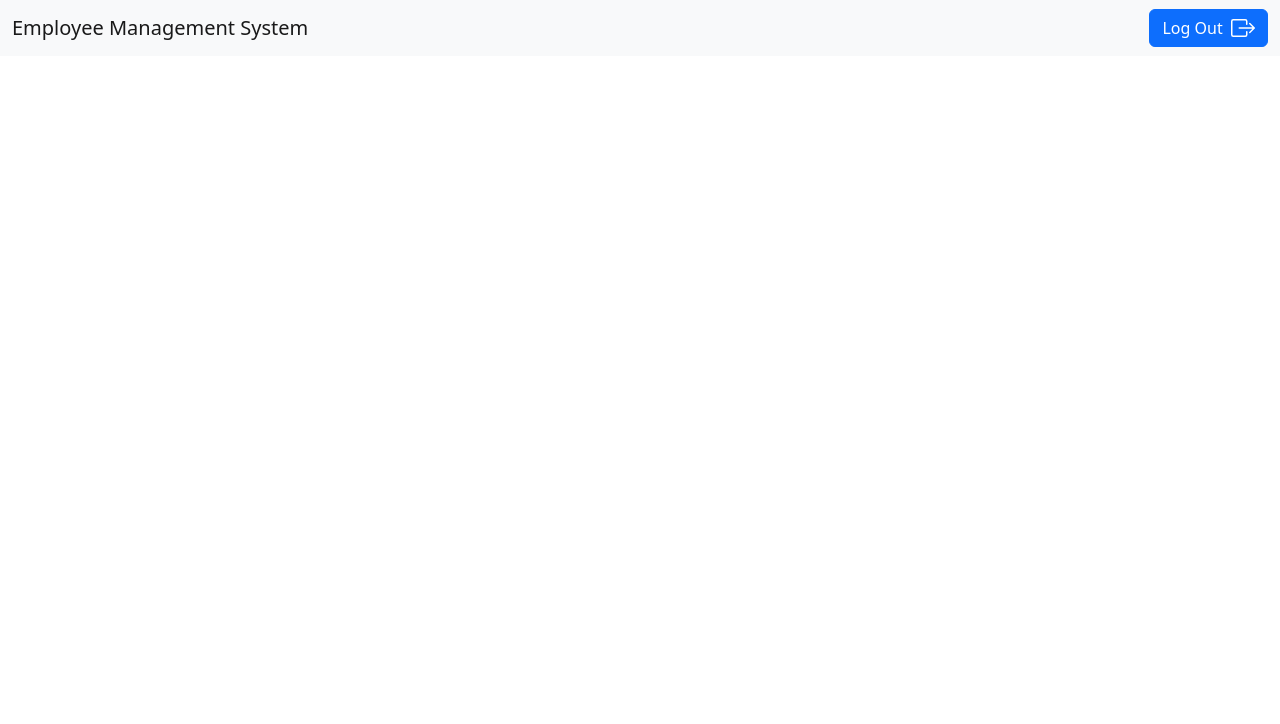
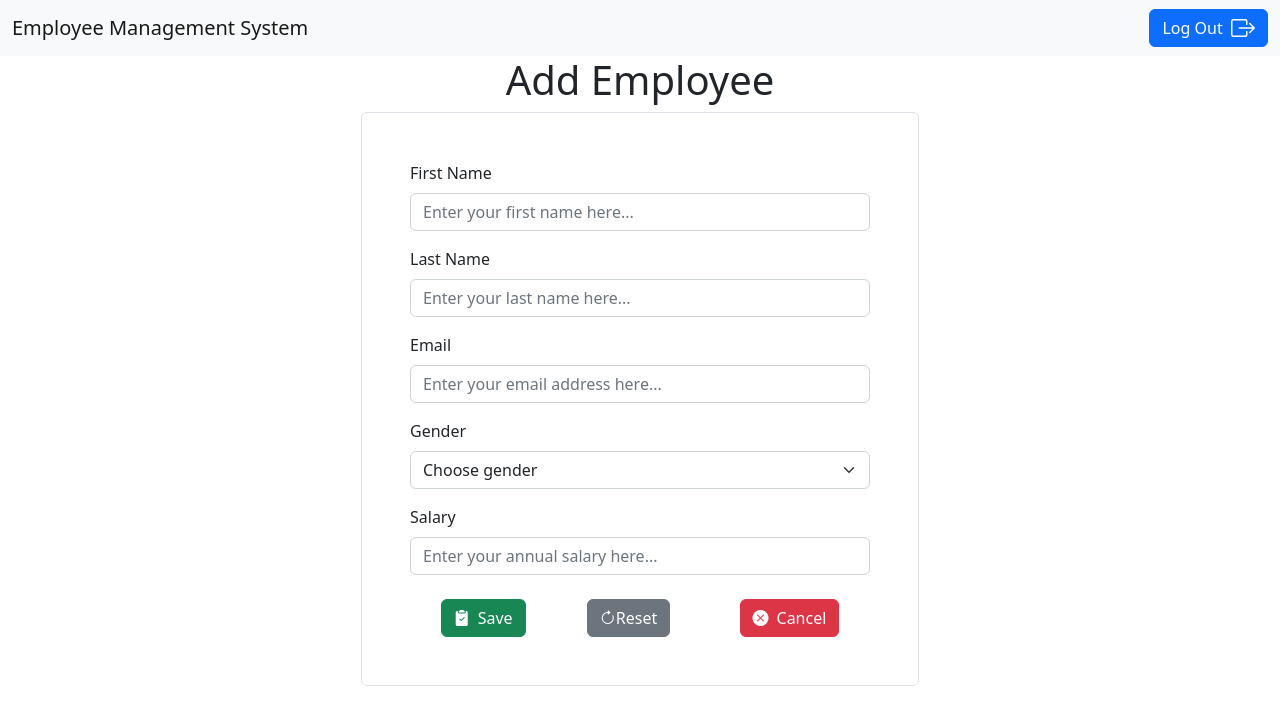
Before and after one commit to NisargPatel0711/101340403_comp3123_assignment2_reactjs, a React (Create React App) app: page /add in a window 1280 px wide. Shown: the top 724 px of the page. Built offline with nearby package versions, Linux system fonts and the light colour scheme; no server answers.

Commit message:
add employee functionality done

```diff
--- a/src/App.js
+++ b/src/App.js
@@ -13,6 +13,7 @@ function App() {
                 <BrowserRouter>
                     <Routes>
                         <Route path="/" element={<EmployeeList />} />
+                        <Route path="/add" element={<AddEmployee />} />
                     </Routes>
                 </BrowserRouter>
             </div>
--- a/src/Components/AddEmployee.js
+++ b/src/Components/AddEmployee.js
@@ -1,11 +1,171 @@
-import React, { Component } from 'react'
+import axios from "axios";
+import React, { useEffect, useRef, useState } from "react";
+import { Link, useNavigate } from "react-router-dom";
+const BACKEND_URL = "https://101340403-comp-3123-assignment1.vercel.app";
 
-export default class AddEmployee extends Component {
-  render() {
+export default function AddEmployee() {
+    const navigate = useNavigate();
+
+    const firstNameRef = useRef();
+    const lastNameRef = useRef();
+    const emailRef = useRef();
+    const genderRef = useRef();
+    const salaryRef = useRef();
+
+    const handleSubmit = async (event) => {
+        event.preventDefault();
+        const employee = {
+            first_name: firstNameRef.current.value,
+            last_name: lastNameRef.current.value,
+            email: emailRef.current.value,
+            gender: genderRef.current.value,
+            salary: salaryRef.current.value,
+        };
+        if (emailError) {
+            const alertPlaceholder = document.getElementById(
+                "liveAlertPlaceholder"
+            );
+            const wrapper = document.createElement("div");
+            wrapper.innerHTML = [
+                '<div className="alert alert-danger alert-dismissible d-flex align-items-center" role="alert">',
+                '<i className="bi bi-exclamation-triangle-fill me-3 fs-1"></i>',
+                "  <div><span>Employee already exists with same email.</span><br><span>Please enter different email address.</span></div>",
+                "</div>",
+            ].join("");
+            alertPlaceholder.append(wrapper);
+            const input = document.getElementById("email");
+            input.focus();
+            setTimeout(() => {
+                const div = document.getElementById("liveAlertPlaceholder");
+
+                div.remove();
+            }, 8000);
+        } else {
+            await axios.post(BACKEND_URL + "/api/emp/employees", employee);
+            navigate("/");
+        }
+    };
+
+    const emailError = (email) => {
+        if (
+            employees.find(
+                (employee) => employee.email === emailRef.current.value
+            )
+        ) {
+            return true;
+        }
+    };
+
+    const [employees, setEmployees] = useState([]);
+
+    useEffect(() => {
+        async function fetchData() {
+            const employees = await axios.get(
+                BACKEND_URL + "/api/emp/employees"
+            );
+            setEmployees(employees.data);
+        }
+        fetchData();
+    }, []);
+
     return (
-      <>
-        <h1>Add Employee</h1>
-      </>
-    )
-  }
+        <>
+            <h1 className="text-center">Add Employee</h1>
+            <div className="d-flex justify-content-center align-items-center">
+                <div className="border rounded p-5  w-50">
+                    <div id="liveAlertPlaceholder"></div>
+                    <form onSubmit={(event) => handleSubmit(event)}>
+                        <div className="mb-3">
+                            <label htmlFor="first_name" className="form-label">
+                                First Name
+                            </label>
+                            <input
+                                type="text"
+                                className="form-control"
+                                id="firstName"
+                                ref={firstNameRef}
+                                required={true}
+                                placeholder="Enter your first name here..."
+                            />
+                        </div>
+                        <div className="mb-3">
+                            <label htmlFor="last_name" className="form-label">
+                                Last Name
+                            </label>
+                            <input
+                                type="text"
+                                className="form-control"
+                                id="lastName"
+                                ref={lastNameRef}
+                                required={true}
+                                placeholder="Enter your last name here..."
+                            />
+                        </div>
+                        <div className="mb-3">
+                            <label htmlFor="email" className="form-label">
+                                Email
+                            </label>
+                            <input
+                                type="email"
+                                className="form-control"
+                                id="email"
+                                ref={emailRef}
+                                required={true}
+                                placeholder="Enter your email address here..."
+                            />
+                        </div>
+                        <div className="mb-3">
+                            <label htmlFor="last_name" className="form-label">
+                                Gender
+                            </label>
+                            <select
+                                className="form-select"
+                                aria-label="Default select example"
+                                ref={genderRef}
+                                required={true}
+                            >
+                                <option selected disabled value="">
+                                    Choose gender
+                                </option>
+                                <option value="Male">Male</option>
+                                <option value="Female">Female</option>
+                                <option value="Other">Other</option>
+                            </select>
+                        </div>
+                        <div className="mb-3">
+                            <label htmlFor="salary" className="form-label">
+                                Salary
+                            </label>
+                            <input
+                                type="number"
+                                className="form-control"
+                                id="salary"
+                                ref={salaryRef}
+                                required={true}
+                                step="any"
+                                placeholder="Enter your annual salary here..."
+                            />
+                        </div>
+                        <div className="d-flex align-items-center justify-content-around mt-4">
+                            <button type="submit" className="btn btn-success">
+                                <i className="bi bi-clipboard2-check-fill me-2"></i>
+                                Save
+                            </button>
+                            <button
+                                type="reset"
+                                className="btn btn-secondary me-2"
+                            >
+                                <i className="bi bi-arrow-clockwise"></i>
+                                Reset
+                            </button>
+                            <Link className="btn btn-danger" to="/">
+                                <i className="bi bi-x-circle-fill me-2"></i>
+                                Cancel
+                            </Link>
+                        </div>
+                    </form>
+                </div>
+            </div>
+        </>
+    );
 }
--- a/src/Components/EmployeeList.js
+++ b/src/Components/EmployeeList.js
@@ -1,17 +1,15 @@
 import axios from "axios";
 import React, { useEffect, useState } from "react";
 import { Link } from "react-router-dom";
+const BACKEND_URL = "https://101340403-comp-3123-assignment1.vercel.app"
 
 export default function EmployeeList() {
-    axios.defaults.headers.post["Content-Type"] =
-        "application/json;charset=utf-8";
-    axios.defaults.headers.post["Access-Control-Allow-Origin"] = "*";
     const [employees, setEmployees] = useState([]);
 
     useEffect(() => {
         async function fetchData() {
             const employees = await axios.get(
-                "http://101340403-comp-3123-assignment1.vercel.app/api/emp/employees"
+                BACKEND_URL + "/api/emp/employees"
             );
             setEmployees(employees.data);
         }
@@ -21,7 +19,7 @@ export default function EmployeeList() {
     return (
         <>
             <h1 className="text-center">Employee List</h1>
-            <Link className="btn btn-success" to="/add-employee">
+            <Link className="btn btn-success" to="/add">
                 Add Employee
             </Link>
 
@@ -47,23 +45,23 @@ export default function EmployeeList() {
                             <td>{employee.gender}</td>
                             <td>{employee.salary}</td>
                             <td>
-                                <a
+                                <Link
                                     className="btn btn-primary me-3"
-                                    href={`/view/${employee._id}`}
+                                    to={`/view/${employee._id}`}
                                 >
-                                    <i className="bi bi-eye-fill"></i>
+                                    <i className="bi bi-eye-fill me-2"></i>
                                     View
-                                </a>
+                                </Link>
 
-                                <a
+                                <Link
                                     className="btn btn-secondary me-3"
-                                    href={`/update/${employee._id}`}
+                                    to={`/update/${employee._id}`}
                                 >
-                                    <i class="bi bi-pencil-square"></i>
+                                    <i className="bi bi-pencil-square me-2"></i>
                                     Update
-                                </a>
+                                </Link>
                                 <button className="btn btn-danger">
-                                    <i class="bi bi-trash3-fill"></i>
+                                    <i className="bi bi-trash3-fill me-2"></i>
                                     Delete
                                 </button>
                             </td>
```
